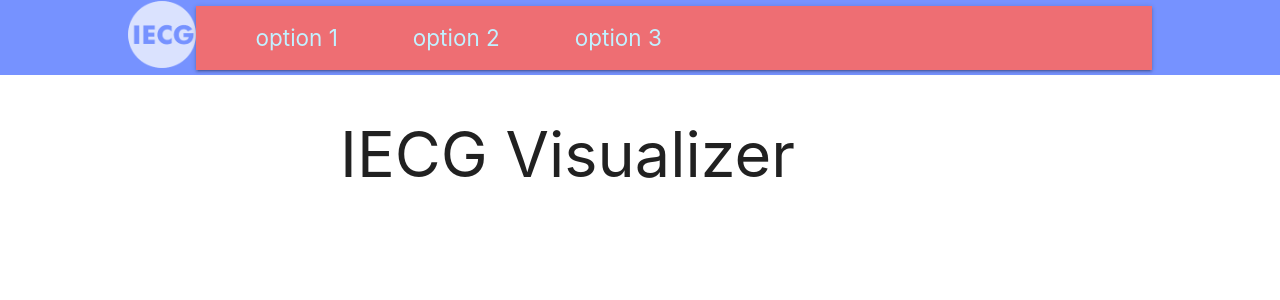
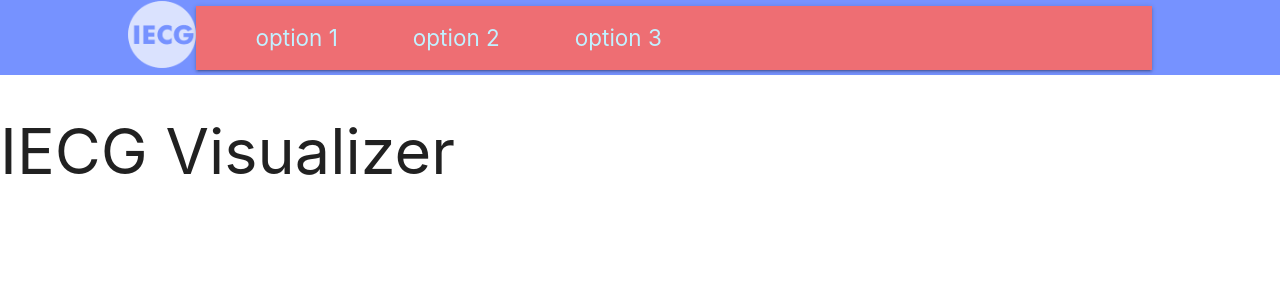
Before and after one commit to EduardoAcostaRoman/IECG-Visualizer, a Next.js app in the folder frontend/: page /MainPage in a window 1280 px wide. Shown: the top 300 px of the page. Built offline with nearby package versions, Linux system fonts and the light colour scheme.

Commit message:
Delete unnecessary files

```diff
--- a/frontend/src/pages/MainPage.js
+++ b/frontend/src/pages/MainPage.js
@@ -1,13 +1,10 @@
-import Layout from '@/components/layout/Layout';
 import MainNavigation from '@/components/layout/MainNavigation';
 
 function MainPage() {
   return (
     <div>
       <MainNavigation />
-      <Layout>
         <h1>IECG Visualizer</h1>
-      </Layout>
     </div>
   );
 }
```
